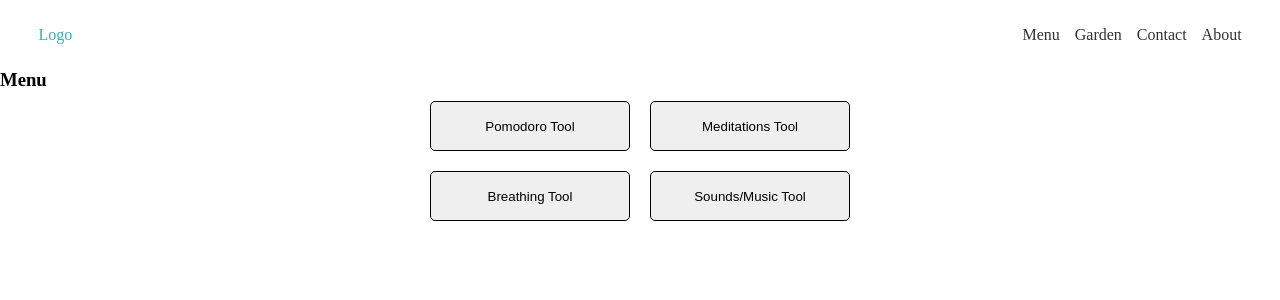
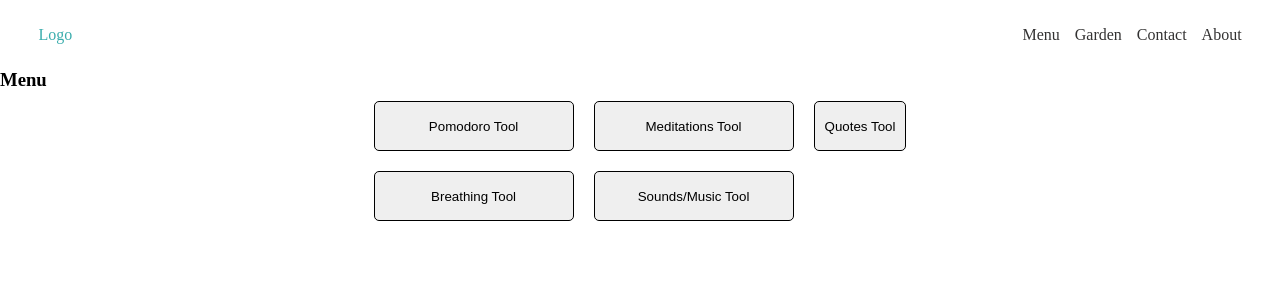
Before and after one commit to ateki/MindfullnessApp, a React (Create React App) app: page /menu in a window 1280 px wide. Shown: the top 300 px of the page. Built offline with nearby package versions, Linux system fonts and the light colour scheme.

Commit message:
added quotes page and moved menu-categories into sub-pages

```diff
--- a/src/App.js
+++ b/src/App.js
@@ -8,10 +8,12 @@ import Menu from './pages/Menu'
 import Garden from './pages/Garden'
 import About from './pages/About'
 import Contact from './pages/Contact'
-import Breathing from './pages/Breathing'
-import Pomodoro from './pages/Pomodoro'
-import Meditations from './pages/Meditations'
-import Sounds from './pages/Sounds'
+
+import Breathing from './sub-pages/Breathing'
+import Pomodoro from './sub-pages/Pomodoro'
+import Meditations from './sub-pages/Meditations'
+import Sounds from './sub-pages/Sounds'
+import Quotes from './sub-pages/Quotes'
 
 
 function App() {
@@ -29,6 +31,7 @@ function App() {
       <Route path="/pomodoro" element={<Pomodoro/>} />
       <Route path="/meditations" element={<Meditations/>} />
       <Route path="/sounds" element={<Sounds/>} />
+      <Route path="/quotes" element={<Quotes/>} />
 
 
 
--- a/src/pages/Menu.js
+++ b/src/pages/Menu.js
@@ -47,6 +47,7 @@ function Menu(){
                 <input type="button"  style={styles.button} onClick={() => navigate(`/Breathing`)} value="Breathing Tool"/>
                 <input type="button"  style={styles.button} onClick={() => navigate(`/Meditations`)} value="Meditations Tool"/>
                 <input type="button"  style={styles.button} onClick={() => navigate(`/Sounds`)} value="Sounds/Music Tool"/>
+                <input type="button"  style={styles.button} onClick={() => navigate(`/Quotes`)} value="Quotes Tool"/>
 
             </div>
         </>
--- /dev/null
+++ b/src/sub-pages/Quotes.js
@@ -0,0 +1,14 @@
+const styles = {
+    center: {
+        textAlign: 'center'
+    }
+}
+function Quotes(){
+    return (
+        <>
+        <h1 style={styles.center}>Quote of the Day</h1>
+        </>
+    )
+}
+
+export default Quotes
```
Also changed, not shown: src/sub-pages/Breathing.js (renamed from src/pages/Breathing.js), src/sub-pages/Meditations.js (renamed from src/pages/Meditations.js), src/sub-pages/Pomodoro.js (renamed from src/pages/Pomodoro.js), src/sub-pages/Sounds.js (renamed from src/pages/Sounds.js).
